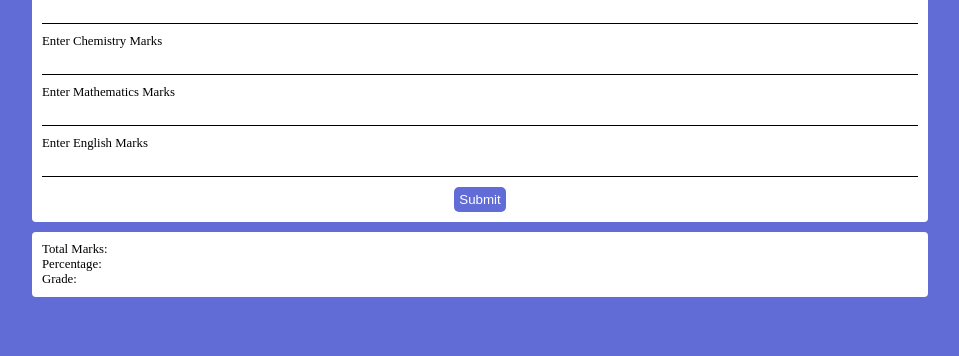
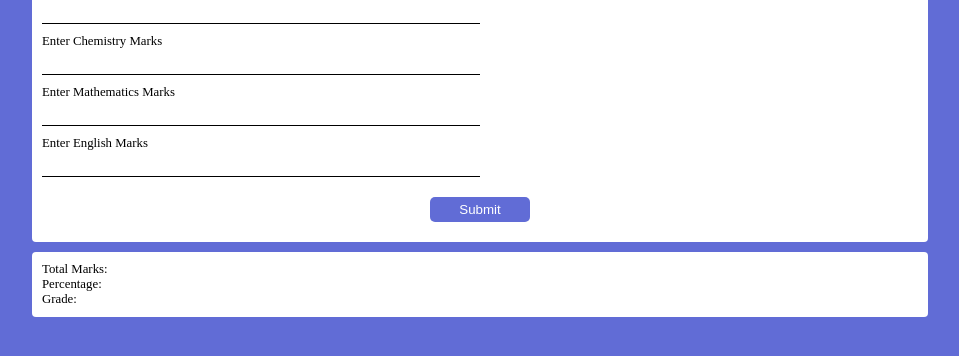
Before and after one commit to jawadmehmood/Percentage-Program-Using-DOM-Manipulation, a plain HTML site: page index.html in a window 1280 px wide. Shown: the part 82-438 px from the top of the page, without its empty margins (160-1119 px from the left). Drawn offline with Linux system fonts and the light colour scheme.

Commit message:
Completed

```diff
--- a/index.html
+++ b/index.html
@@ -27,7 +27,7 @@
             <br />
             <input type="number" id="english">
             <div class="submit-button">
-                <button onclick="result()">Submit</button>
+                <input type="button" value="Submit" id="button" onclick="result()">
             </div>
         </form>
     </div>
--- a/style.css
+++ b/style.css
@@ -29,18 +29,23 @@ input{
     border: none;
     border-bottom: 1px solid #000000;
     margin: 10px 0px;
-    width: 100%;
+    width: 50%;
 }
 
-button{
+input:focus{
+    background-color: #cbd0f7;
+}
+
+#button{
     background-color: #616cd6;
     padding: 5px;
     border: none;
     color: #ffffff;
     border-radius: 5px;
+    width: 100px;
 }
 
-button:hover{
+#button:hover{
     cursor: pointer;
 }
 
```
